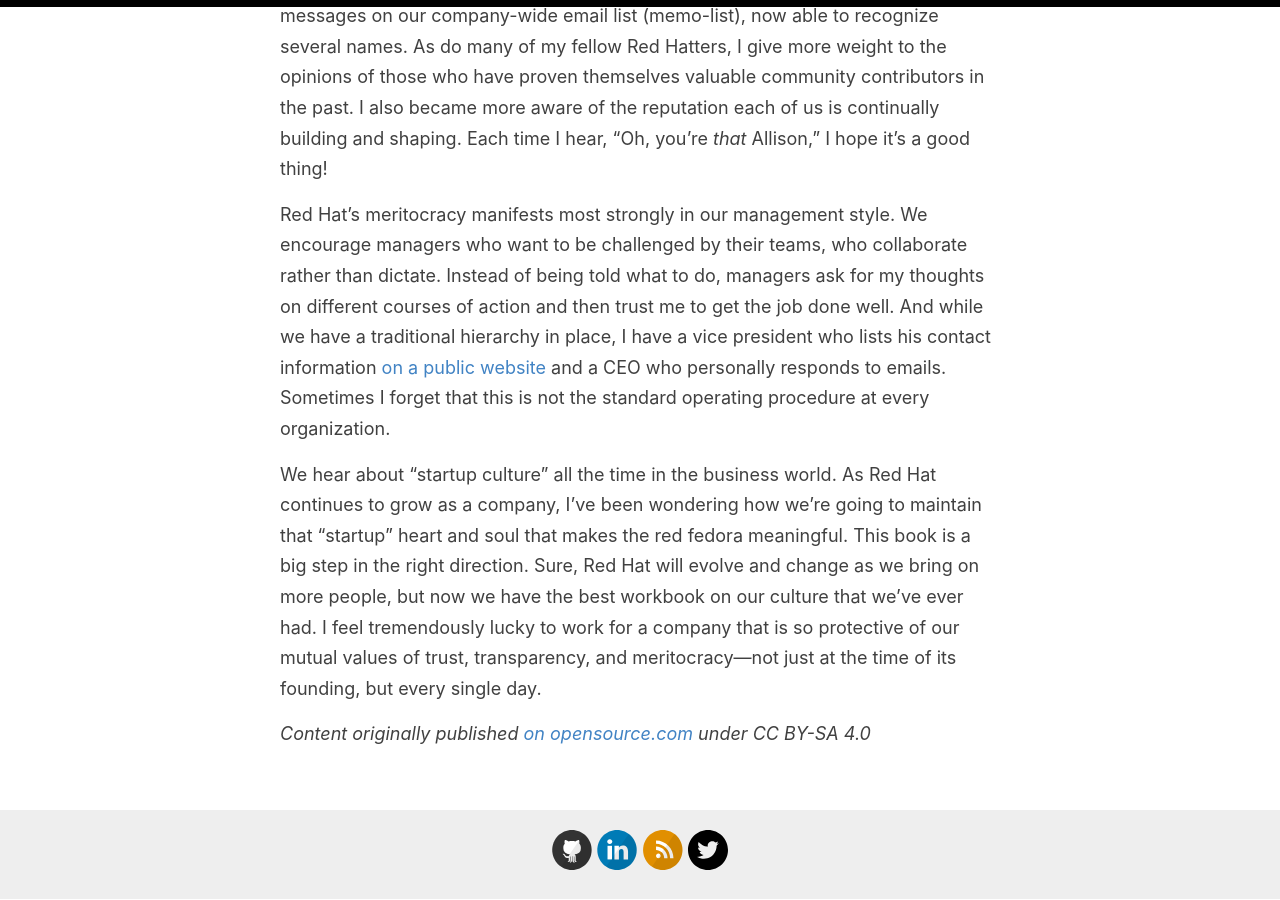
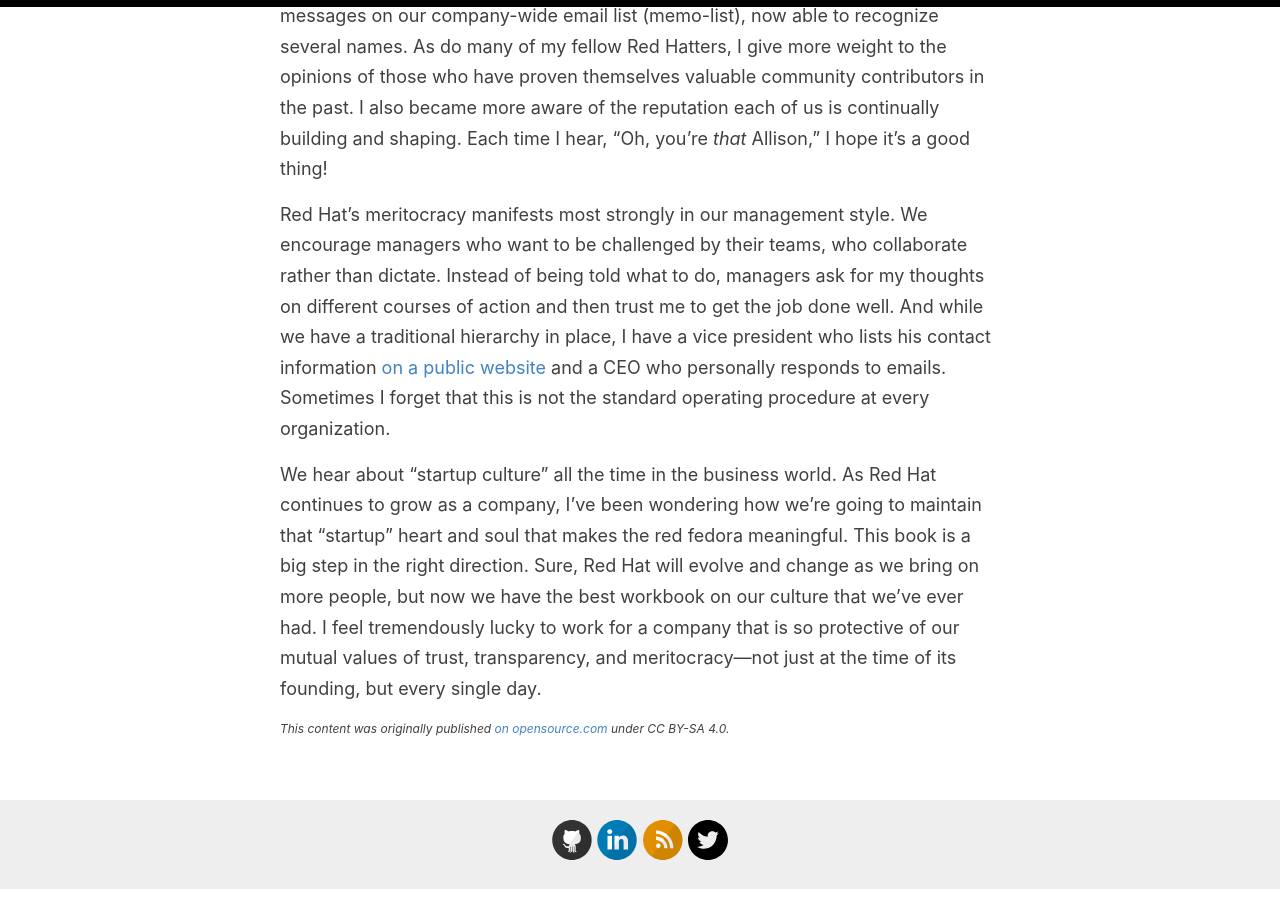
Before and after one commit to amatlack/amatlack.github.io, a Jekyll site: the page built from _posts/2015-09-16-starry-eyed-dreamer.md, in a window 1280 px wide and 900 px high, scrolled down 1343 px. Built offline with Jekyll 4.4.1, drawn with Linux system fonts in a browser that asks for light colours.

Commit message:
updating license footer

```diff
--- a/_posts/2015-09-16-starry-eyed-dreamer.md
+++ b/_posts/2015-09-16-starry-eyed-dreamer.md
@@ -18,4 +18,6 @@ Red Hat's meritocracy manifests most strongly in our management style. We encour
 
 We hear about "startup culture" all the time in the business world. As Red Hat continues to grow as a company, I've been wondering how we're going to maintain that "startup" heart and soul that makes the red fedora meaningful. This book is a big step in the right direction. Sure, Red Hat will evolve and change as we bring on more people, but now we have the best workbook on our culture that we've ever had. I feel tremendously lucky to work for a company that is so protective of our mutual values of trust, transparency, and meritocracy—not just at the time of its founding, but every single day.
 
-_Content originally published [on opensource.com](https://opensource.com/open-organization/15/9/reflections-open-organization-starry-eyed-dreamer) under CC BY-SA 4.0_
+<div class="license_footer">
+  <p>This content was originally published <a href="https://opensource.com/open-organization/15/9/reflections-open-organization-starry-eyed-dreamer">on opensource.com</a> under CC BY-SA 4.0.</p>
+</div>
```
